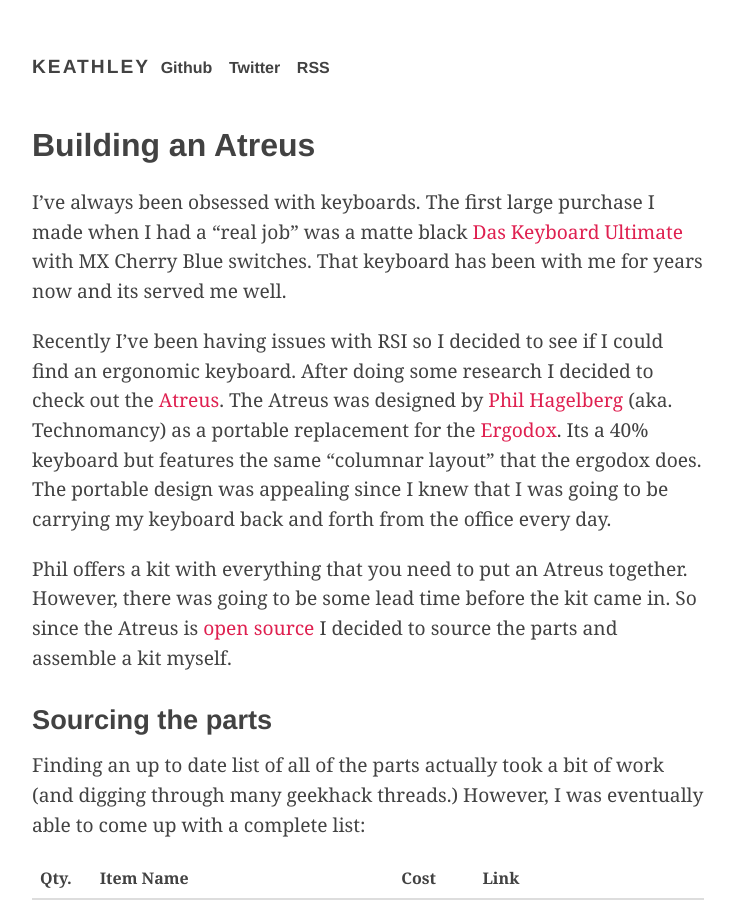
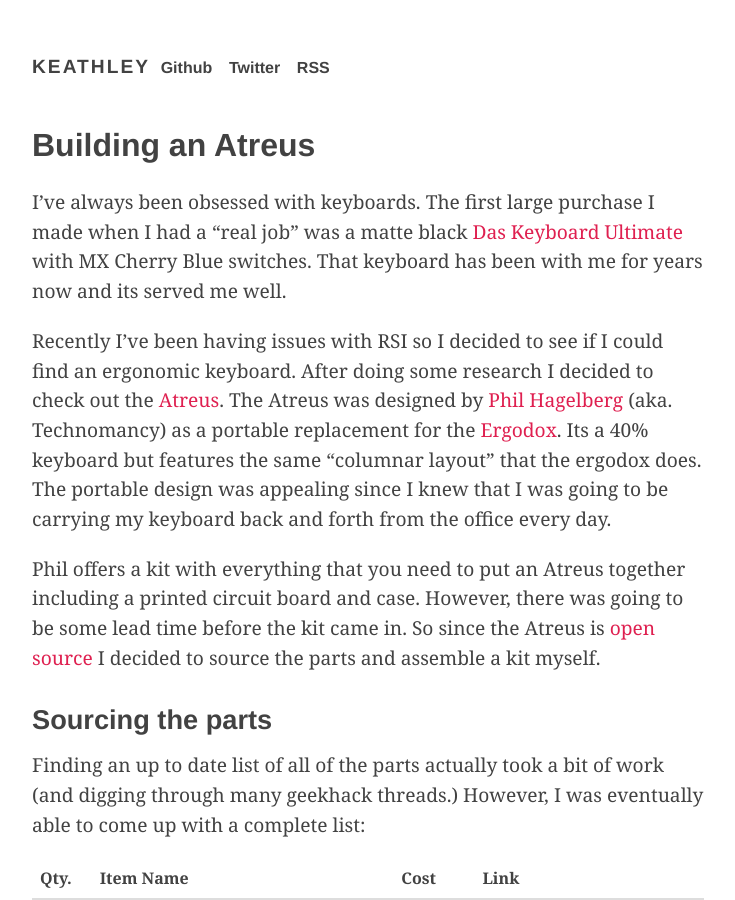
Before and after one commit to wojtekmach/keathley.github.io, a Jekyll site: the page built from _posts/2015-05-31-Building-a-Keyboard.md, in a window 1280 px wide and 900 px high. Shown: the whole window, without its empty margins (272-1007 px from the left). Built offline with Jekyll 4.4.1, drawn with Linux system fonts in a browser that asks for light colours; nearby versions of some CDN libraries; some of the changed text lies outside the part shown.

Commit message:
Update 2015-05-31-Building-a-Keyboard.md

```diff
--- a/_posts/2015-05-31-Building-a-Keyboard.md
+++ b/_posts/2015-05-31-Building-a-Keyboard.md
@@ -9,7 +9,7 @@
 
 Recently I've been having issues with RSI so I decided to see if I could find an ergonomic keyboard. After doing some research I decided to check out the [Atreus](http://atreus.technomancy.us/). The Atreus was designed by [Phil Hagelberg](https://github.com/technomancy) (aka. Technomancy) as a portable replacement for the [Ergodox](http://ergodox.org/). Its a 40% keyboard but features the same "columnar layout" that the ergodox does. The portable design was appealing since I knew that I was going to be carrying my keyboard back and forth from the office every day.
 
-Phil offers a kit with everything that you need to put an Atreus together. However, there was going to be some lead time before the kit came in.  So since the Atreus is [open source](https://github.com/technomancy/atreus) I decided to source the parts and assemble a kit myself.
+Phil offers a kit with everything that you need to put an Atreus together including a printed circuit board and case. However, there was going to be some lead time before the kit came in.  So since the Atreus is [open source](https://github.com/technomancy/atreus) I decided to source the parts and assemble a kit myself.
 
 ## Sourcing the parts
 
```
Also changed, not shown: other parts of _posts/2015-05-31-Building-a-Keyboard.md (+1 -1 lines).
